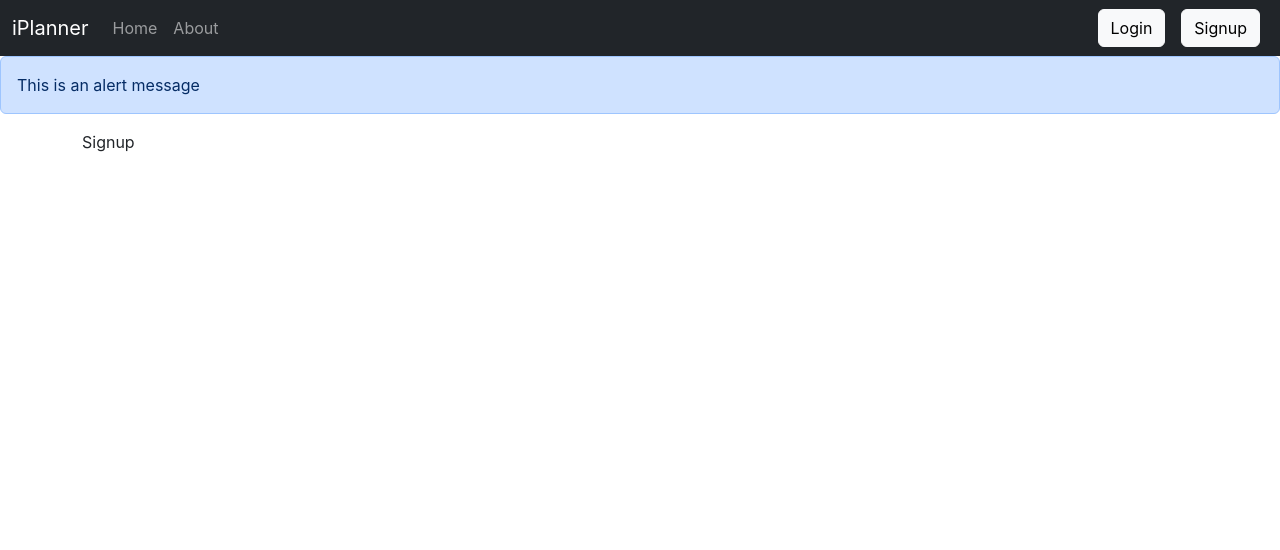
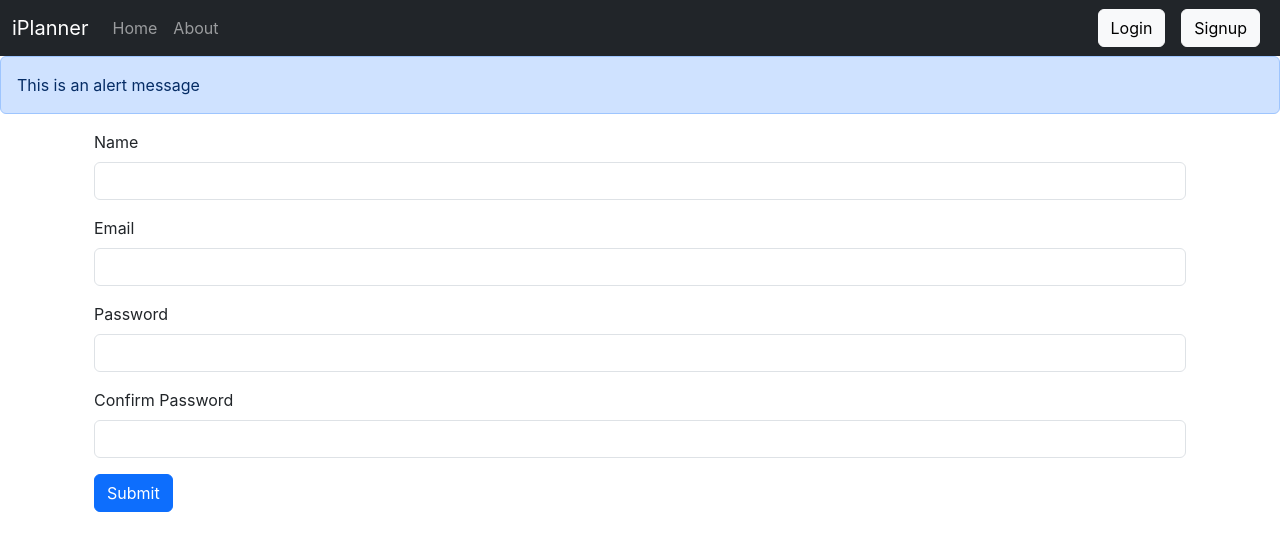
Before and after one commit to AmmaraKhan19/iplanner, a React (Create React App) app in the folder client/: page /signup in a window 1280 px wide. Shown: the top 550 px of the page. Built offline with nearby package versions, Linux system fonts and the light colour scheme; the HTML template or start-up script is replaced by a standard one.

Commit message:
adding signup component to clientside

```diff
--- a/client/src/components/Login.js
+++ b/client/src/components/Login.js
@@ -1,16 +1,15 @@
-import React, {useState} from 'react'
+import React, {useState} from 'react';
 import { useNavigate } from 'react-router-dom';
 
-
 const Login = () => {
-     const host = "http://localhost:5000"
+     const backend = "http://localhost:5000";
      let navigate = useNavigate();
 
      const [credentials, setcredentials] = useState({email: "", password: ""});
      const handleSubmit = async (e) => {
           e.preventDefault();
-          // Fetch API
-          const response = await fetch(`${host}/api/auth/login`, {
+          // Fetch API for login
+          const response = await fetch(`${backend}/api/auth/login`, {
                method: "POST",
                headers: {
                     "Content-Type": "application/json"
--- a/client/src/components/Signup.js
+++ b/client/src/components/Signup.js
@@ -1,8 +1,61 @@
-import React from 'react'
+import React, { useState } from 'react';
+import { useNavigate } from 'react-router-dom';
+// const dotenv = require('dotenv');
+// dotenv.config();
 
 const Signup = () => {
+  const backend = "http://localhost:5000"
+  let navigate = useNavigate();
+  const [credentials, setcredentials] = useState({ name: "", email: "", password: "", cpassword: "" });
+
+  const handleSubmit = async (e) => {
+    e.preventDefault();
+    // Fetch API to create account
+    const {name, email, password} = credentials;
+    const response = await fetch(`${backend}/api/auth/createuser`, {
+      method: "POST",
+      headers: {
+        "Content-Type": "application/json"
+      },
+      body: JSON.stringify({ name, email, password }),
+    });
+    const user = await response.json();
+
+    if (user.success) {
+      // save the auth-token and redirect
+      localStorage.setItem('token', user.authtoken);
+      navigate("/");
+    }
+    else {
+      alert("Wrong credentials")
+    }
+  }
+
+  const onchange = (e) => {
+    setcredentials({ ...credentials, [e.target.name]: e.target.value });
+  }
   return (
-    <div>Signup</div>
+    <div className='container'>
+      <form onSubmit={handleSubmit}>
+        <div className="mb-3">
+          <label htmlFor="name" className="form-label">Name</label>
+          <input type="text" className="form-control" id="name" name='name' aria-describedby="emailHelp" onChange={onchange} />
+        </div>
+        <div className="mb-3">
+          <label htmlFor="email" className="form-label">Email</label>
+          <input type="email" className="form-control" id="email" name='email' aria-describedby="emailHelp" onChange={onchange} />
+        </div>
+        <div className="mb-3">
+          <label htmlFor="password" className="form-label">Password</label>
+          <input type="password" className="form-control" id="password" name='password' onChange={onchange} minLength={8} required />
+        </div>
+        <div className="mb-3">
+          <label htmlFor="password" className="form-label">Confirm Password</label>
+          <input type="password" className="form-control" id="cpassword" name='cpassword' onChange={onchange} minLength={8} required />
+        </div>
+        <button type="submit" className="btn btn-primary">Submit</button>
+      </form>
+    </div>
   )
 }
 
```
Also changed, not shown: 2 other files (tests, documents, lock files or other folders).
